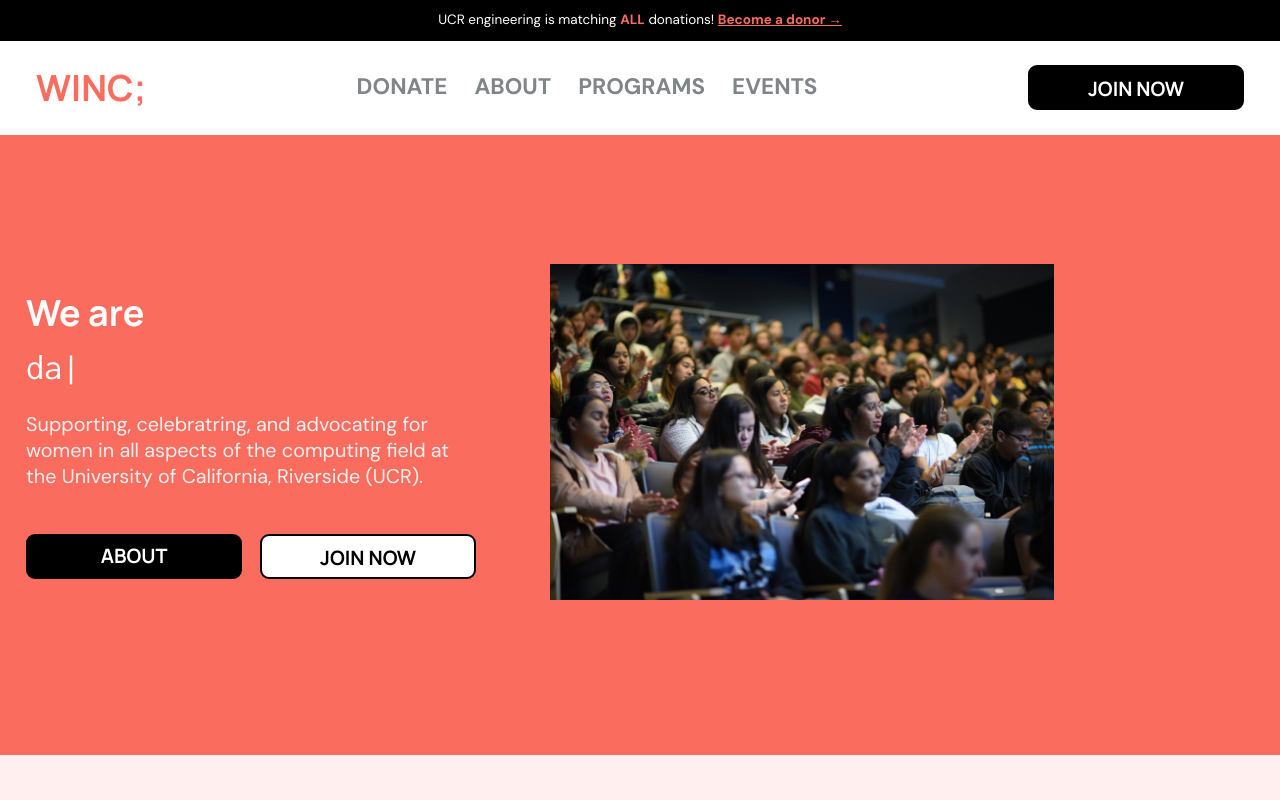
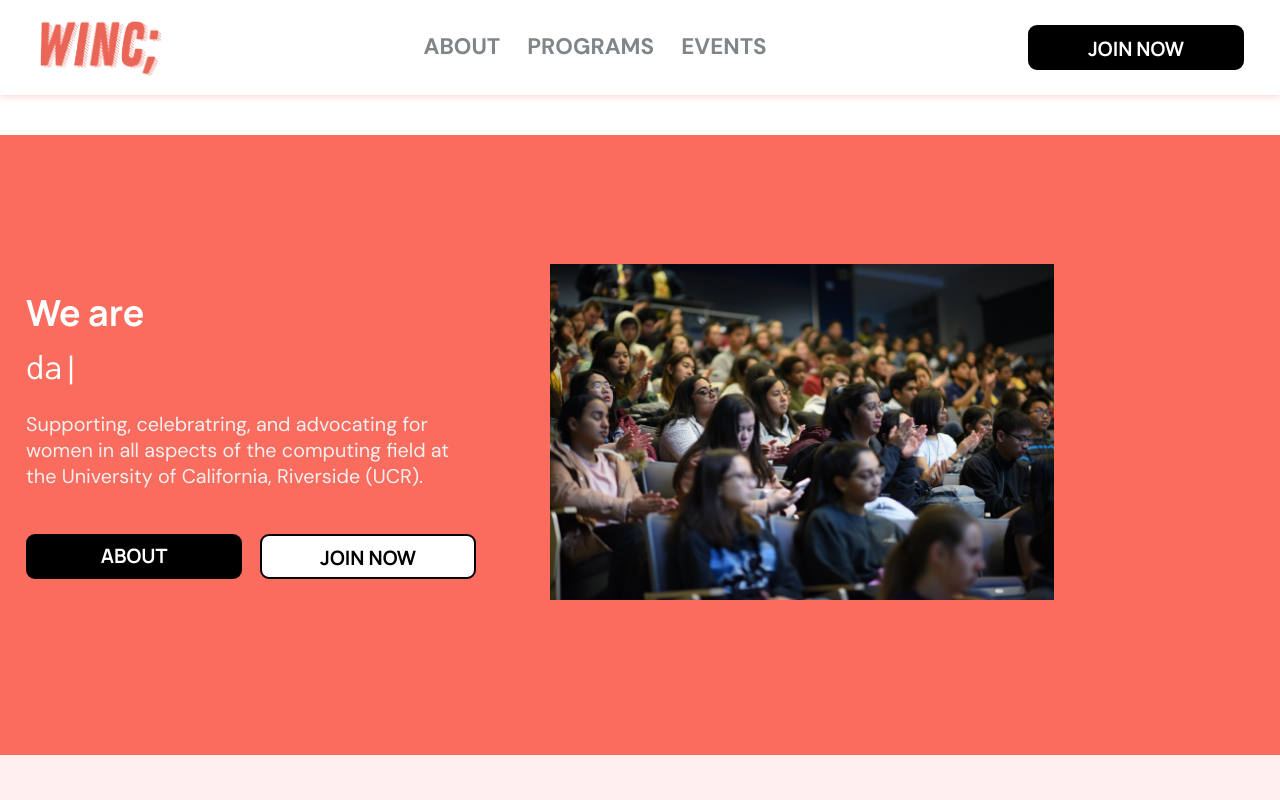
Before and after one commit to winc-ucr/winc-website-v2, a Gatsby site: page / in a window 1280 px wide. Shown: the top 800 px of the page. Built offline with nearby package versions, Linux system fonts and the light colour scheme; Gatsby itself is replaced by a stand-in of ours; a web font is replaced by a local one.

Commit message:
new logo and removed donations

```diff
--- a/src/components/Navbar/navbar.js
+++ b/src/components/Navbar/navbar.js
@@ -1,10 +1,11 @@
 import { Link } from "gatsby";
 import React, { useState } from "react";
 import { VscChromeClose, VscMenu } from "react-icons/vsc";
+import Logo from "../../images/winclogofull.png";
 import "./navbar.css";
 
 const navLinks = [
-  { to: "/donate", text: "Donate" },
+  // { to: "/donate", text: "Donate" },
   { to: "/about", text: "About" },
   { to: "/#programs", text: "Programs" },
   { to: "/events", text: "Events" },
@@ -16,43 +17,11 @@ const NavigationBar = () => {
   return (
     <>
       <div
-        style={{
-          width: "100vw",
-          backgroundColor: "black",
-          position: "fixed",
-          zIndex: 2,
-          height: "2.25rem",
-          top: 0,
-          display: "flex",
-          alignItems: "center",
-          justifyContent: "center",
-          color: "white",
-          fontSize: "0.75rem",
-        }}
-      >
-        <p style={{ padding: 0, margin: 0 }}>
-          UCR engineering is matching{" "}
-          <span style={{ color: "#FA6C5E", fontWeight: "bold" }}>ALL</span>{" "}
-          donations!{" "}
-          <Link
-            to={"/donate"}
-            style={{
-              color: "#FA6C5E",
-              fontWeight: "bold",
-              textDecoration: "underline",
-            }}
-          >
-            Become a donor →
-          </Link>
-        </p>
-      </div>
-      <div
         className="navbar"
         style={{
           position: "fixed",
           zIndex: 2,
           top: 0,
-          marginTop: "2.25rem",
           padding: "0 2rem",
           width: "100%",
           maxWidth: "100vw",
@@ -62,6 +31,7 @@ const NavigationBar = () => {
           justifyContent: "center",
           flexDirection: "column",
           backgroundColor: "white",
+          boxShadow: "0 0 8px rgba(250, 108, 94, 0.4)",
           // backgroundColor: "#FA6C5E",
           color: "black",
         }}
@@ -89,12 +59,12 @@ const NavigationBar = () => {
                   color: "#FA6C5E",
                   textDecoration: "none",
                   fontFamily: "Manrope, sans-serif",
-                  fontSize: "2rem",
                   fontWeight: "bold",
+                  maxWidth: '7rem'
                 }}
                 to={"/"}
               >
-                WINC;
+                <img src={Logo} alt="winc logo" style={{width: "inherit", margin: 0, padding: 0}}/>
               </Link>
             </div>
           </div>
--- a/src/components/sections/about/Hero.js
+++ b/src/components/sections/about/Hero.js
@@ -3,7 +3,7 @@ import "./about.css";
 import HeroImage from "../../../images/gymPhoto.jpeg";
 const Hero = () => {
   return (
-    <section style={{ marginTop: "7.5rem" }}>
+    <section style={{ marginTop: "5rem" }}>
       <div className="hero">
         <div
           className="heroMobile"
--- a/src/components/sections/donate/Hero.js
+++ b/src/components/sections/donate/Hero.js
@@ -3,7 +3,7 @@ import "./about.css";
 import HeroImage from "../../../images/winczoom.png";
 const Hero = () => {
   return (
-    <section style={{ marginTop: "7.5rem", backgroundColor: "#F6EEE3", paddingTop: '2rem' }}>
+    <section style={{ marginTop: "5rem", backgroundColor: "#F6EEE3", paddingTop: '2rem' }}>
       <div className="hero">
         <div
           className="heroMobile"
--- a/src/components/sections/events/Calendar.js
+++ b/src/components/sections/events/Calendar.js
@@ -69,7 +69,7 @@ const Calendar = () => {
     <section
       style={{
         padding: "4rem",
-        marginTop: "7.5rem",
+        marginTop: "5rem",
         backgroundColor: "#FA6C5E",
         display: "flex",
         flexDirection: "column",
--- a/src/components/sections/home/Hero.js
+++ b/src/components/sections/home/Hero.js
@@ -11,7 +11,7 @@ const Hero = () => {
       <div
         style={{
           backgroundColor: "#FA6C5E",
-          marginTop: "7.5rem",
+          marginTop: "5rem",
         }}
       >
         <div className="hero">
```
Also changed, not shown: src/pages/donate.js (deleted, +0 -18 lines), src/images/winclogofull.png (added).
